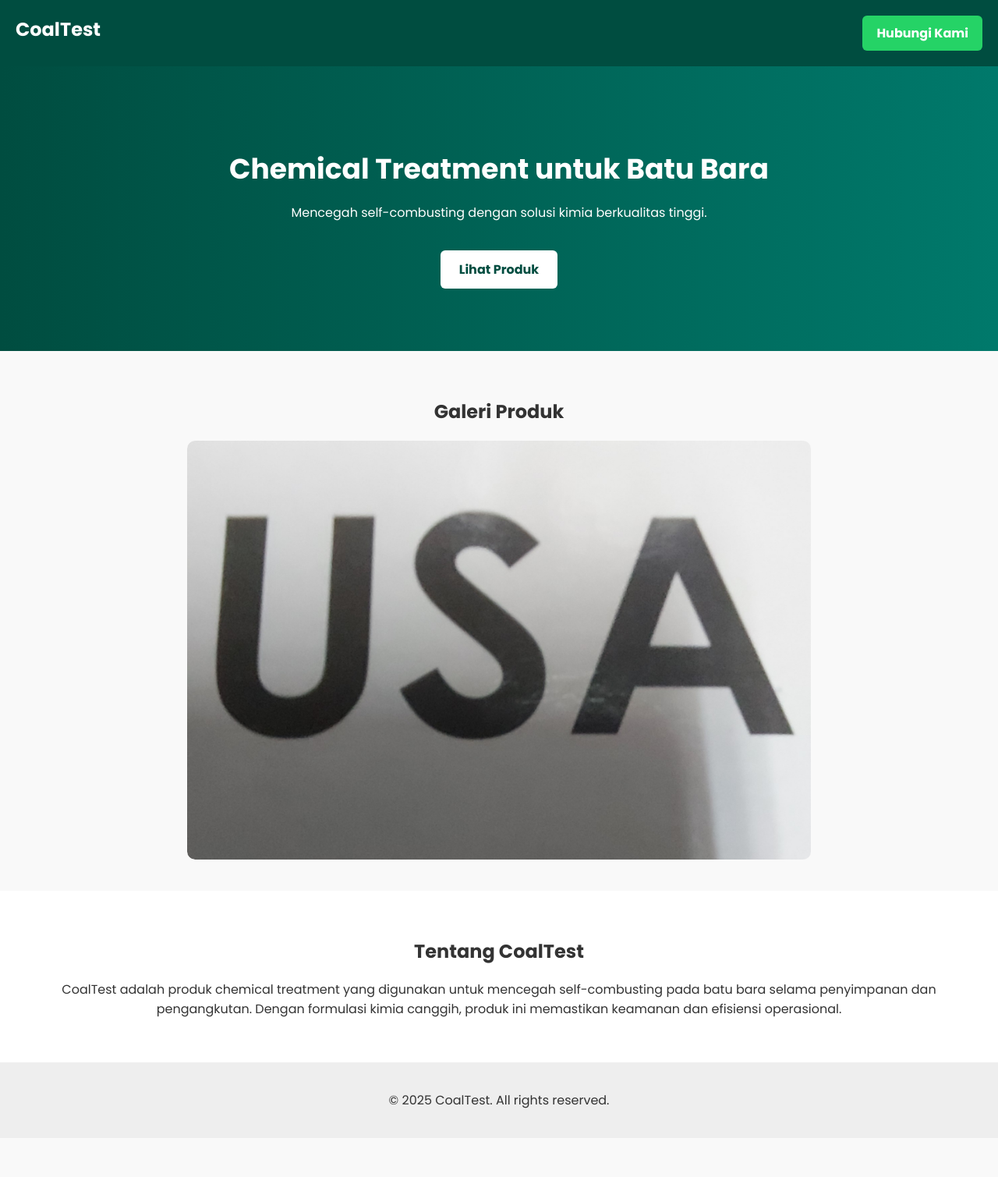
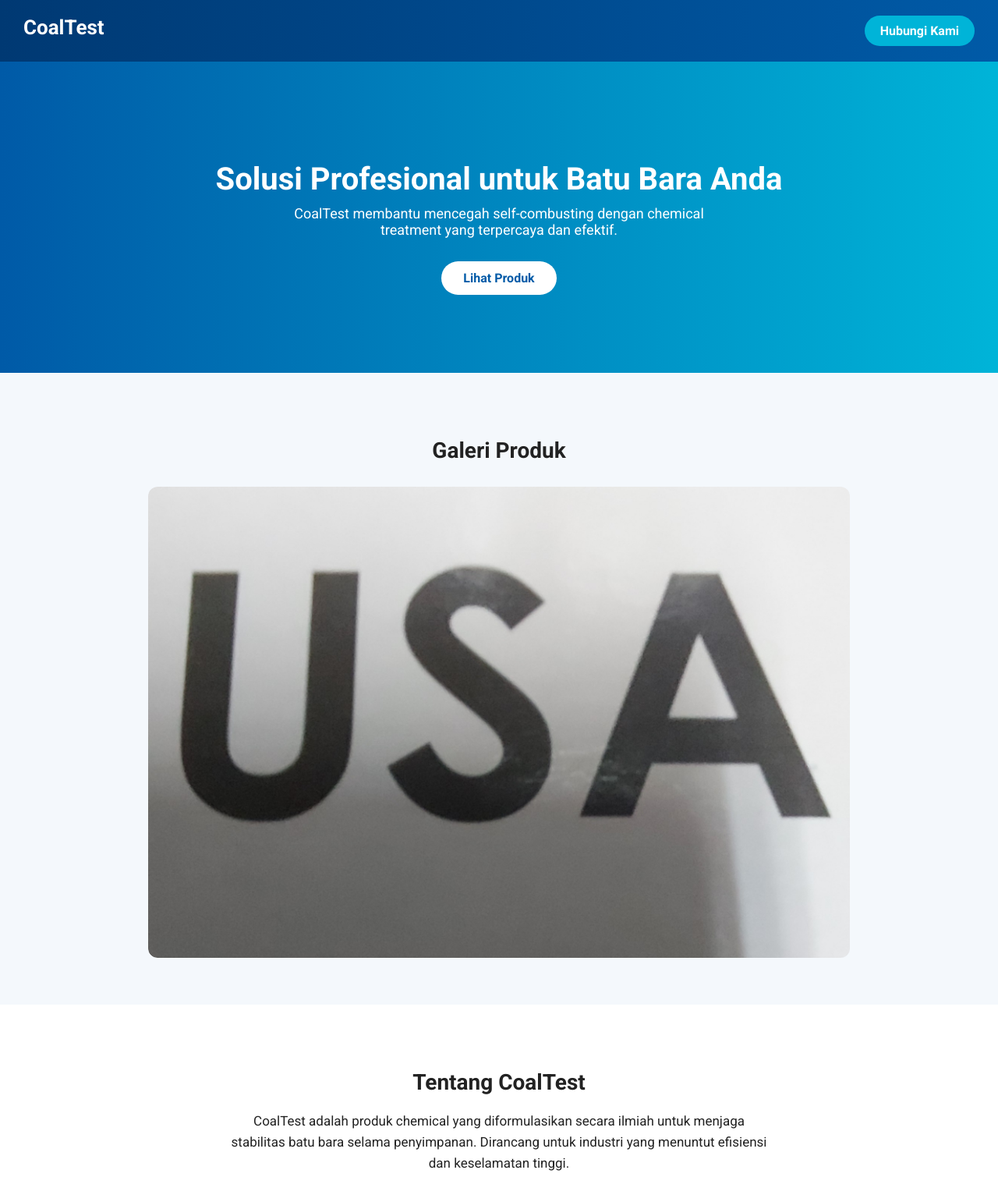
Before and after one commit to marshalwh22/Website_coal, a plain HTML site: page index.html in a window 1280 px wide. Shown: the top 1509 px of the page at 78% size. Before the commit the page ends 1459 px from the top, so only its background shows below. Drawn offline with Linux system fonts and the light colour scheme.

Commit message:
Add files via upload

```diff
--- a/index.html
+++ b/index.html
@@ -5,7 +5,7 @@
   <meta name="viewport" content="width=device-width, initial-scale=1.0"/>
   <title>CoalTest - Chemical Treatment Batu Bara</title>
   <link rel="stylesheet" href="style.css" />
-  <link href="https://fonts.googleapis.com/css2?family=Poppins:wght@400;700&display=swap" rel="stylesheet">
+  <link href="https://fonts.googleapis.com/css2?family=Roboto:wght@400;700&display=swap" rel="stylesheet">
 </head>
 <body>
   <nav class="navbar">
@@ -15,8 +15,8 @@
 
   <header class="hero">
     <div class="hero-text">
-      <h1>Chemical Treatment untuk Batu Bara</h1>
-      <p>Mencegah self-combusting dengan solusi kimia berkualitas tinggi.</p>
+      <h1>Solusi Profesional untuk Batu Bara Anda</h1>
+      <p>CoalTest membantu mencegah self-combusting dengan chemical treatment yang terpercaya dan efektif.</p>
       <a href="#produk" class="scroll-button">Lihat Produk</a>
     </div>
   </header>
@@ -32,7 +32,7 @@
 
   <section class="about">
     <h2>Tentang CoalTest</h2>
-    <p>CoalTest adalah produk chemical treatment yang digunakan untuk mencegah self-combusting pada batu bara selama penyimpanan dan pengangkutan. Dengan formulasi kimia canggih, produk ini memastikan keamanan dan efisiensi operasional.</p>
+    <p>CoalTest adalah produk chemical yang diformulasikan secara ilmiah untuk menjaga stabilitas batu bara selama penyimpanan. Dirancang untuk industri yang menuntut efisiensi dan keselamatan tinggi.</p>
   </section>
 
   <footer>
--- a/style.css
+++ b/style.css
@@ -1,85 +1,113 @@
 body {
   margin: 0;
-  font-family: 'Poppins', sans-serif;
-  background-color: #f9f9f9;
-  color: #333;
+  font-family: 'Roboto', sans-serif;
+  background-color: #f4f8fc;
+  color: #222;
 }
 .navbar {
   display: flex;
   justify-content: space-between;
-  padding: 20px;
-  background: #004d40;
+  padding: 20px 30px;
+  background: linear-gradient(to right, #003973, #005aa7);
   color: white;
 }
 .logo {
-  font-size: 24px;
+  font-size: 26px;
   font-weight: bold;
 }
 .cta-button {
-  background: #25D366;
+  background: #00b4d8;
   color: white;
-  padding: 10px 18px;
-  border-radius: 6px;
+  padding: 10px 20px;
+  border-radius: 30px;
   text-decoration: none;
   font-weight: 600;
+  transition: background 0.3s;
+}
+.cta-button:hover {
+  background: #0077b6;
 }
 .hero {
-  background: linear-gradient(to right, #004d40, #00796b);
+  background: linear-gradient(to right, #005aa7, #00b4d8);
   color: white;
-  padding: 80px 20px;
+  padding: 100px 20px;
   text-align: center;
 }
 .hero h1 {
-  font-size: 36px;
+  font-size: 40px;
   margin-bottom: 10px;
 }
+.hero p {
+  font-size: 18px;
+  max-width: 600px;
+  margin: 0 auto;
+}
 .scroll-button {
-  margin-top: 20px;
-  padding: 12px 24px;
+  margin-top: 30px;
+  padding: 12px 28px;
   background: white;
-  color: #004d40;
+  color: #005aa7;
   text-decoration: none;
-  border-radius: 6px;
+  border-radius: 50px;
   display: inline-block;
   font-weight: bold;
+  transition: background 0.3s;
+}
+.scroll-button:hover {
+  background: #e0f0ff;
 }
 .produk {
-  padding: 40px 20px;
+  padding: 60px 20px;
   text-align: center;
+}
+.produk h2 {
+  font-size: 28px;
+  margin-bottom: 30px;
 }
 .carousel {
   display: flex;
   justify-content: center;
   align-items: center;
   overflow: hidden;
-  max-width: 800px;
+  max-width: 900px;
   margin: auto;
-  border-radius: 10px;
+  border-radius: 12px;
 }
 .carousel-img {
   display: none;
   max-width: 100%;
-  border-radius: 10px;
-  box-shadow: 0 4px 12px rgba(0,0,0,0.2);
+  border-radius: 12px;
+  box-shadow: 0 4px 16px rgba(0,0,0,0.15);
 }
 .carousel-img.active {
   display: block;
 }
 .about {
-  padding: 40px 20px;
-  background: #fff;
+  padding: 60px 20px;
+  background: #ffffff;
   text-align: center;
+}
+.about h2 {
+  font-size: 28px;
+  margin-bottom: 20px;
+}
+.about p {
+  max-width: 700px;
+  margin: 0 auto;
+  font-size: 17px;
+  line-height: 1.6;
 }
 footer {
   padding: 20px;
-  background: #eee;
+  background: #e3f2fd;
   text-align: center;
+  color: #333;
 }
 @media (max-width: 600px) {
   .hero h1 {
-    font-size: 24px;
+    font-size: 28px;
   }
-  .carousel {
-    flex-direction: column;
+  .scroll-button {
+    padding: 10px 20px;
   }
 }
```
